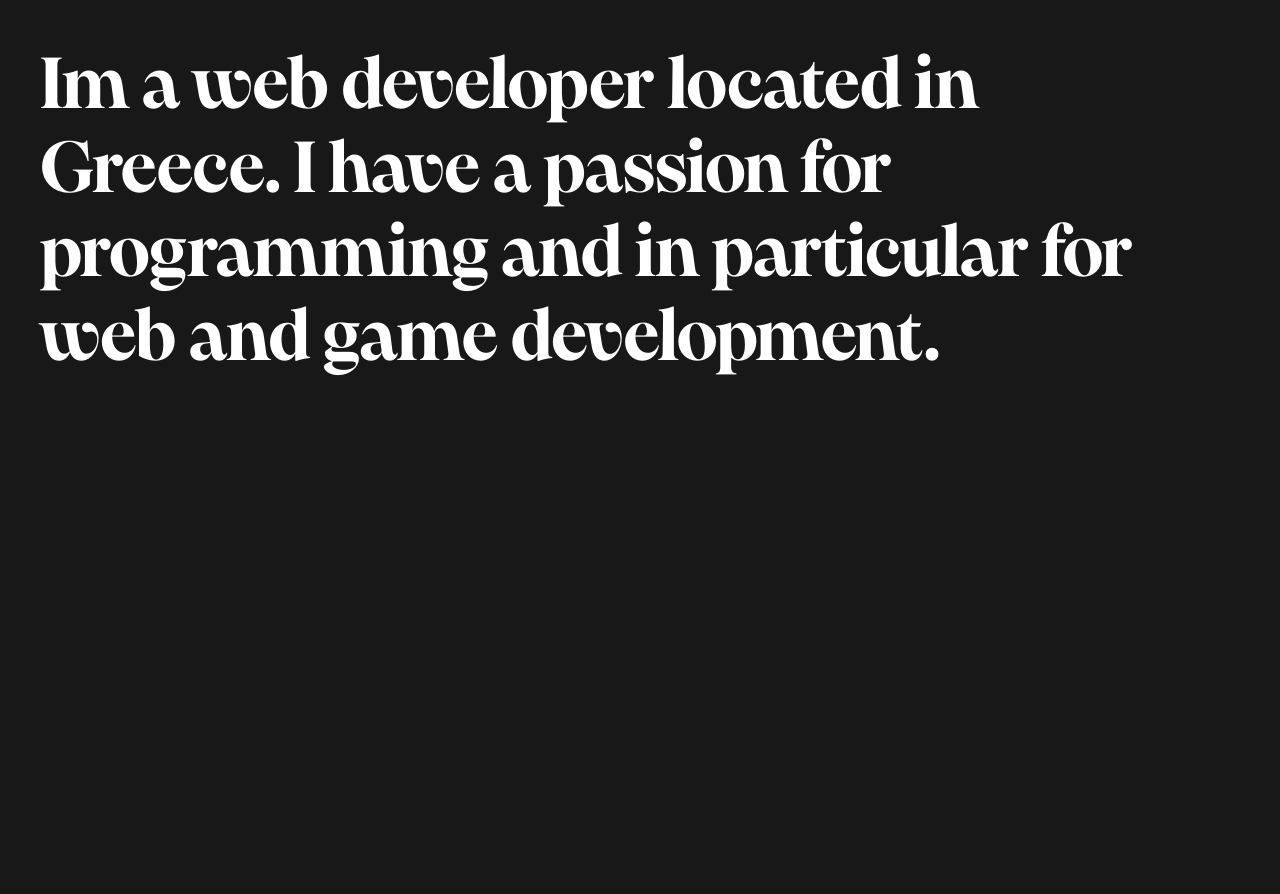
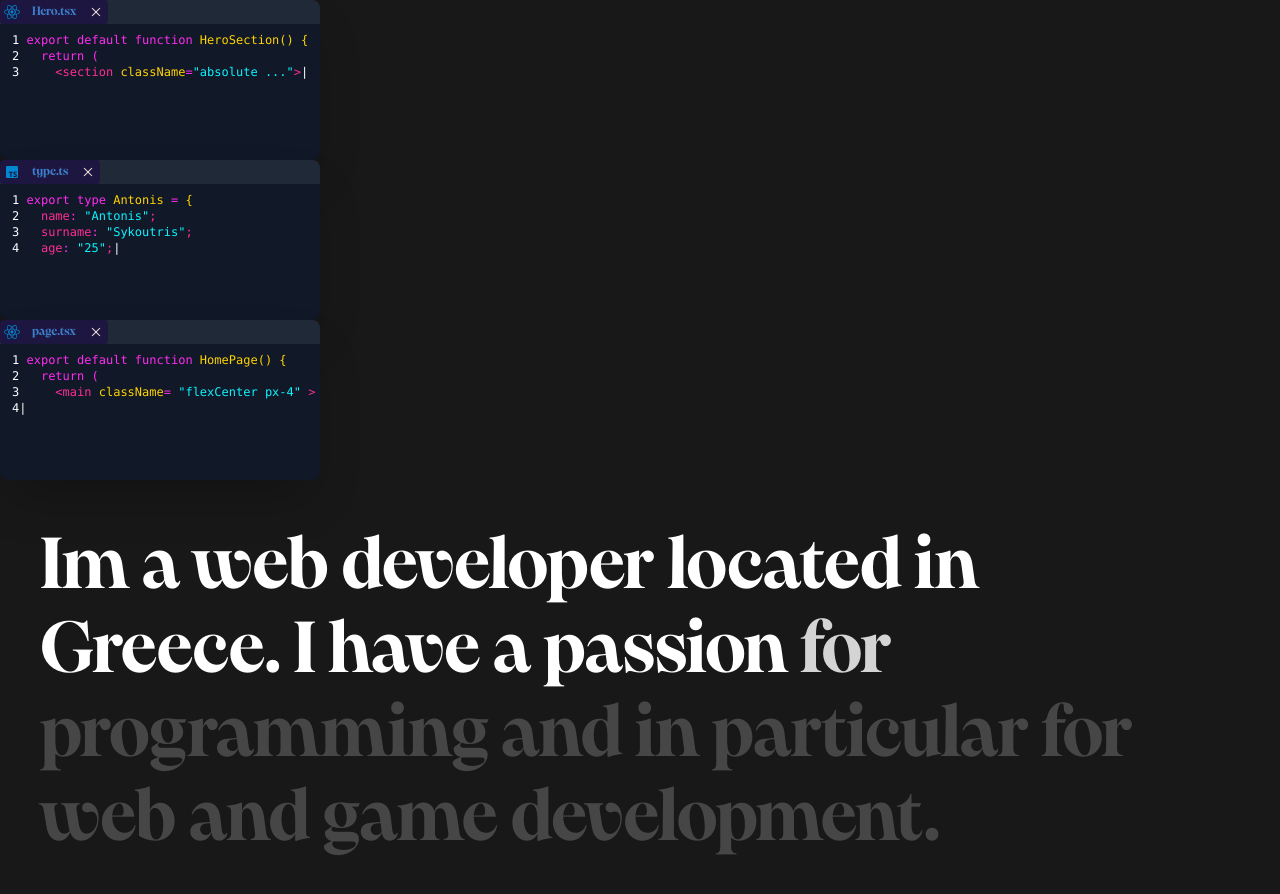
Before and after one commit to AntonisSykoutris/framer-motion-playground, a Next.js app: page / in a window 1280 px wide. Before the commit the page ends 800 px from the top, so only its background shows below. Built offline with nearby package versions, Linux system fonts and the light colour scheme.

Commit message:
Added typewirter

```diff
--- a/package.json
+++ b/package.json
@@ -13,7 +13,9 @@
     "framer-motion": "^10.16.16",
     "next": "14.0.4",
     "react": "^18",
-    "react-dom": "^18"
+    "react-dom": "^18",
+    "react-icons": "^4.12.0",
+    "tailwind-merge": "^2.1.0"
   },
   "devDependencies": {
     "@types/node": "^20",
--- /dev/null
+++ b/src/components/CodeBlock/CodeBlock.tsx
@@ -0,0 +1,166 @@
+'use client';
+import React, { useState, useEffect } from 'react';
+import { motion } from 'framer-motion';
+import { VscClose } from 'react-icons/vsc';
+import { twMerge } from 'tailwind-merge';
+import { IconType } from 'react-icons';
+
+type TypewriterProps = {
+  textArray: string[];
+  fileName: string;
+  Icon: IconType;
+  className?: string;
+};
+
+const Typewriter = ({ textArray, fileName, Icon, className }: TypewriterProps) => {
+  const [currentText, setCurrentText] = useState('');
+  const [textIndex, setTextIndex] = useState(0);
+  const [currentIndex, setCurrentIndex] = useState(0);
+  const [cursorVisible, setCursorVisible] = useState(true);
+
+  useEffect(() => {
+    if (textIndex < textArray.length) {
+      const text = textArray[textIndex];
+
+      if (currentIndex < text.length) {
+        // Add a character to the currentText every second
+        const typingInterval = setInterval(() => {
+          setCurrentText(prevText => prevText + text[currentIndex]);
+          setCurrentIndex(currentIndex + 1);
+        }, 50);
+
+        // Blink the cursor
+        const cursorInterval = setInterval(() => {
+          setCursorVisible(prevCursorVisible => !prevCursorVisible);
+        }, 500);
+
+        // Clear intervals when all characters are typed
+        return () => {
+          clearInterval(typingInterval);
+          clearInterval(cursorInterval);
+        };
+      } else {
+        // Move to the next string and reset currentIndex
+        setCurrentIndex(0);
+        setTextIndex(textIndex + 1);
+      }
+    }
+  }, [currentIndex, textArray, textIndex]);
+
+  // Apply inline styling to highlight "function"
+  const styledText = (
+    <pre className='relative font-mono text-xs text-white 2xl:text-base '>
+      {currentText
+        .split('%')
+        .map((segment, index) => {
+          let color = '';
+
+          const token = segment.trim();
+          const doubleQuotesPattern = /"([^"]*)"/;
+          const yellowPattern = /\(\) \{/;
+          const commentsPattern = /\/\*[^]*\*\//;
+          const keywords = [
+            'export',
+            'default',
+            'function',
+            'type',
+            'if',
+            'else',
+            'return',
+            'await',
+            'async',
+            'while',
+            'for',
+            'switch',
+            'case',
+            'break',
+            'continue',
+            'class',
+            'extends',
+            'super',
+            'new',
+            'this',
+            'const',
+            'let',
+            'var',
+            'true',
+            'false',
+            'null',
+            'undefined',
+          ];
+          const typeProperties = ['name', 'surname', 'age', 'profession', 'hobbies', 'loves'];
+          if (
+            keywords.includes(token) ||
+            token === 'return (' ||
+            token === '=' ||
+            token === ')' ||
+            token === 'Logo' ||
+            token === 'Hero' ||
+            token === 'SectionDivider' ||
+            token === 'About' ||
+            token === 'Experience' ||
+            token === ':'
+          )
+            color = 'text-[#ff2cf1]';
+          else if (
+            yellowPattern.test(token) ||
+            token === 'className' ||
+            token === '{' ||
+            token === '}' ||
+            token === 'Antonis'
+          )
+            color = 'text-[#ffd400]';
+          else if (doubleQuotesPattern.test(token))
+            // Check for text within double quotes
+            color = 'text-[#0ef3ff]';
+          else if (
+            token === '<main' ||
+            token === '</main>' ||
+            token === '<section' ||
+            token === '</section>' ||
+            token === '>' ||
+            token === '<' ||
+            token === '/>' ||
+            token === ';' ||
+            typeProperties.includes(token)
+          )
+            color = 'text-[#ff2e97]';
+          else if (commentsPattern.test(token)) color = 'text-[#0778ff]';
+          else color = 'text-[#fff]';
+          if (segment.trim() === '')
+            // Filter out empty segments
+            return null;
+
+          return (
+            <span key={index} className={`${color}`}>
+              {segment}
+            </span>
+          );
+        })
+        .filter(segment => segment !== null)}
+      <motion.span
+        className='cursor inline-block text-white'
+        initial={{ opacity: 0 }}
+        animate={{ opacity: [0, 1, 0] }}
+        transition={{ duration: 1, repeat: Infinity }}
+      >
+        |
+      </motion.span>
+    </pre>
+  );
+
+  return (
+    <div className={twMerge('h-40 w-[20rem] rounded-lg bg-gray-900 shadow-2xl 2xl:h-60 2xl:w-[27rem]', className)}>
+      <div className='flex w-full items-center justify-between rounded-t-lg bg-gray-800'>
+        <div className=' flex items-center justify-between gap-3 rounded bg-[#1d1641] p-1 text-xs text-[#3e7eca] 2xl:text-base'>
+          <Icon className='h-4 w-4 2xl:h-5 2xl:w-5' fill='#0288d1' />
+          <span>{fileName}</span>
+          <VscClose className='h-4 w-4 2xl:h-5 2xl:w-5' fill='#f9e9e2' />
+        </div>
+      </div>
+      <div className='py-2  pl-3'>{styledText}</div>
+    </div>
+  );
+};
+
+export default Typewriter;
--- a/src/components/TextScroll/TextScroll.tsx
+++ b/src/components/TextScroll/TextScroll.tsx
@@ -21,18 +21,9 @@ export default function TextScroll({}: Props) {
         const start = i / words.length;
         const end = start + 1 / words.length;
         return (
-          <>
-            {/* <Image
-              src={Picture}
-              fill
-              className='object-contain bg-no-repeat w-64 h-64'
-              alt='Picture of the author'
-              placeholder='blur'
-            /> */}
-            <Word key={i} progress={scrollYProgress} range={[start, end]}>
-              {word}
-            </Word>
-          </>
+          <Word key={i} progress={scrollYProgress} range={[start, end]}>
+            {word}
+          </Word>
         );
       })}
     </p>
--- a/src/lib/data.ts
+++ b/src/lib/data.ts
@@ -1,2 +1,34 @@
 export const PARAGRAPH =
   'Im a web developer located in Greece. I have a passion for programming and in particular for web and game development.';
+export const MOTION_SLIDE_DEFAULT_DELAY = 0.5;
+
+export const heroData = {
+  codeBlock1: [
+    `1% export% default% function% HeroSection() {%
+2%   return (%
+3%     <section% className%=%"absolute ..."%>%
+4%         <%Logo% className%=%"text-[#fff]"%/>%
+5%    </section>%
+6%  )%;%
+7% }%`,
+  ],
+  codeBlock2: [
+    `1% export% type% Antonis% =% {%
+2%   name%:% "Antonis"%;%
+3%   surname%:% "Sykoutris"%;%
+4%   age%:% "25"%;%
+5%   profession%:% "Full Stack Developer"%;%
+6%   hobbies%:% "Basketball, Gaming"%;%
+7%   loves%:% "cats"%;%
+8% }%;%`,
+  ],
+  codeBlock3: [
+    `1% export% default% function% HomePage() {%
+2%   return (%
+3%     <main% className%=% "flexCenter px-4" %>%
+4%       <%...% />% {/* All my components */}%
+5%     </main>%
+6%   )%;%
+7% }%`,
+  ],
+};
--- /dev/null
+++ b/src/lib/motion.ts
@@ -0,0 +1,57 @@
+import { MOTION_SLIDE_DEFAULT_DELAY } from './data';
+
+export function slideInFromLeft(delay = MOTION_SLIDE_DEFAULT_DELAY) {
+  return {
+    initial: { x: -100, opacity: 0 },
+    animate: {
+      x: 0,
+      opacity: 1,
+      transition: {
+        delay: delay,
+        duration: 0.5,
+      },
+    },
+  };
+}
+
+export function slideInFromTop(delay = MOTION_SLIDE_DEFAULT_DELAY) {
+  return {
+    initial: { y: -100, opacity: 0 },
+    animate: {
+      y: 0,
+      opacity: 1,
+      transition: {
+        delay: delay,
+        duration: 0.5,
+      },
+    },
+  };
+}
+
+export function slideInFromRight(delay = MOTION_SLIDE_DEFAULT_DELAY) {
+  return {
+    initial: { x: -100, opacity: 0 },
+    animate: {
+      x: 0,
+      opacity: 1,
+      transition: {
+        delay: delay,
+        duration: 0.5,
+      },
+    },
+  };
+}
+
+export function slideInFromBottom(delay = MOTION_SLIDE_DEFAULT_DELAY) {
+  return {
+    initial: { y: 100, opacity: 0 },
+    animate: {
+      y: 0,
+      opacity: 1,
+      transition: {
+        delay: delay,
+        duration: 0.5,
+      },
+    },
+  };
+}
--- a/src/sections/Hero.tsx
+++ b/src/sections/Hero.tsx
@@ -3,6 +3,12 @@ import React, { useEffect } from 'react';
 
 import Lenis from '@studio-freight/lenis';
 import TextScroll from '@/components/TextScroll/TextScroll';
+import { heroData } from '@/lib/data';
+import { FaReact } from 'react-icons/fa';
+import { BiLogoTypescript } from 'react-icons/bi';
+import CodeBlock from '@/components/CodeBlock/CodeBlock';
+import { slideInFromRight } from '@/lib/motion';
+import { motion } from 'framer-motion';
 type Props = {};
 
 export default function Hero({}: Props) {
@@ -19,7 +25,17 @@ export default function Hero({}: Props) {
 
   return (
     <section id='hero'>
-      <div className='h-screen'></div>
+      <div className='h-screen'>
+        <motion.div variants={slideInFromRight(0.5)} initial='initial' animate='animate'>
+          <CodeBlock textArray={heroData.codeBlock1} fileName='Hero.tsx' Icon={FaReact} />
+        </motion.div>
+        <motion.div className='pl-10' variants={slideInFromRight(0.8)} initial='initial' animate='animate'>
+          <CodeBlock textArray={heroData.codeBlock2} fileName='type.ts' Icon={BiLogoTypescript} />
+        </motion.div>
+        <motion.div variants={slideInFromRight(1.1)} initial='initial' animate='animate'>
+          <CodeBlock textArray={heroData.codeBlock3} fileName='page.tsx' Icon={FaReact} />
+        </motion.div>
+      </div>
       <TextScroll />
       <div className='h-screen'></div>
     </section>
```
Also changed, not shown: 1 other file (tests, documents, lock files or other folders).
